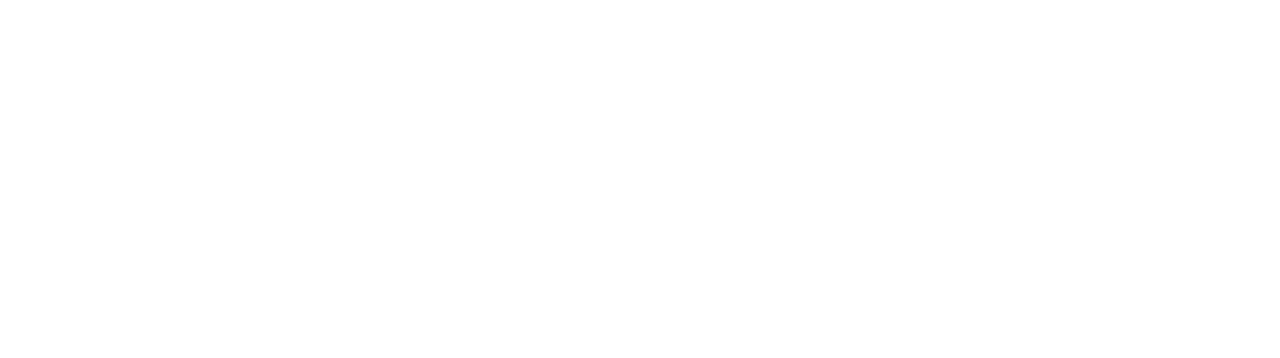
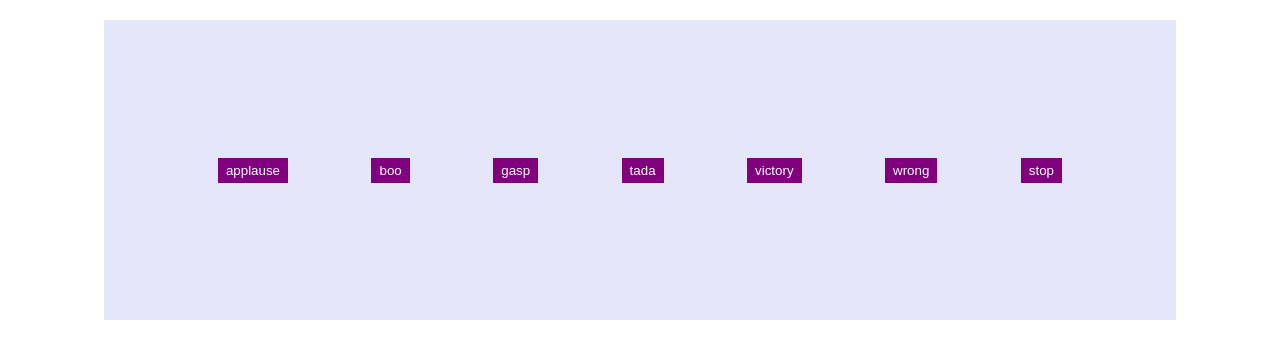
Before and after one commit to acciojob/Soundbar-AnushaYuvika, a website: page main.html in a window 1280 px wide. Drawn offline with Linux system fonts and the light colour scheme.

Commit message:
created a submission

```diff
--- a/main.html
+++ b/main.html
@@ -8,6 +8,15 @@
 
 <body>
 	<!-- the entire body must be written by student -->
+	<div id="buttons">
+		<button class="btn">applause</button>
+		<button class="btn">boo</button>
+		<button class="btn">gasp</button>
+		<button class="btn">tada</button>
+		<button class="btn">victory</button>
+		<button class="btn">wrong</button>
+		<button class="btn stop">stop</button>
+	</div>
     <script type="text/javascript" src="./script.js">
 </script>
 
--- a/script.js
+++ b/script.js
@@ -1 +1,17 @@
 //your JS code here. If required.
+const buttons = document.querySelectorAll(".btn");
+
+buttons.forEach(function(btn) {
+  btn.addEventListener("click", function() {
+    const sound = btn.textContent.trim();
+    const audio = new Audio("sounds/" + sound + ".mp3");
+    audio.play();
+  });
+});
+
+const btn = document.querySelector(".btn");
+
+btn.addEventListener("click", () => {
+  const audio = new Audio("sounds/applause.mp3");
+  audio.play();
+});
--- a/styles.css
+++ b/styles.css
@@ -1 +1,25 @@
 /*  your css code here. If applicable */
+html, body {
+	height: 100%;
+}
+
+#buttons {
+	border: 1px solid black;
+	margin: 20px auto;
+	padding: 30px;
+	height: 30%;
+	width: 80%;
+	display: flex;
+	justify-content: space-evenly;
+	align-items: center;
+	background-color: lavender;
+	border: none;
+}
+
+.btn {
+	padding: 5px 8px;
+	background-color: purple;
+	border: none;
+	color: white;
+	cursor: pointer;
+}
```
